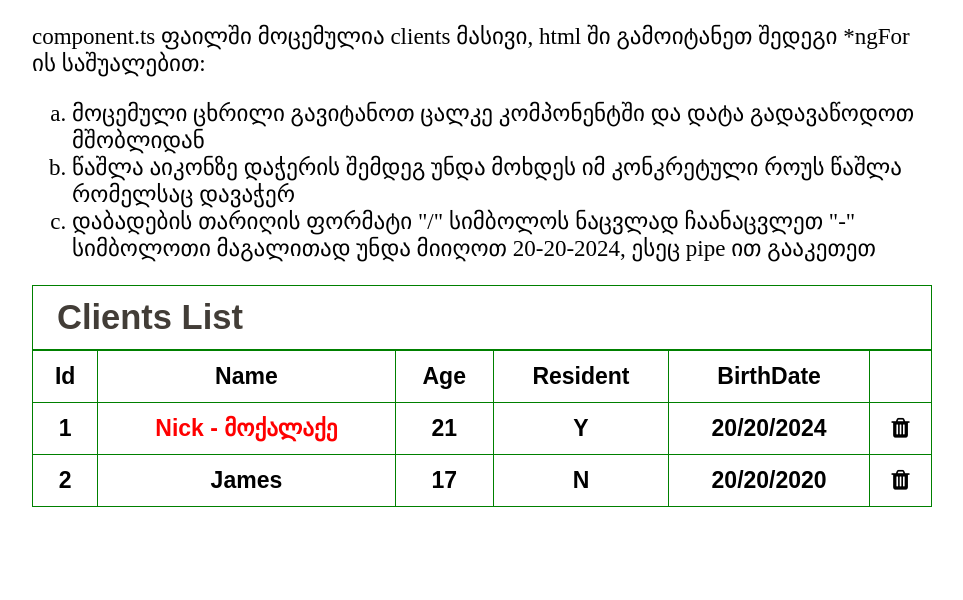
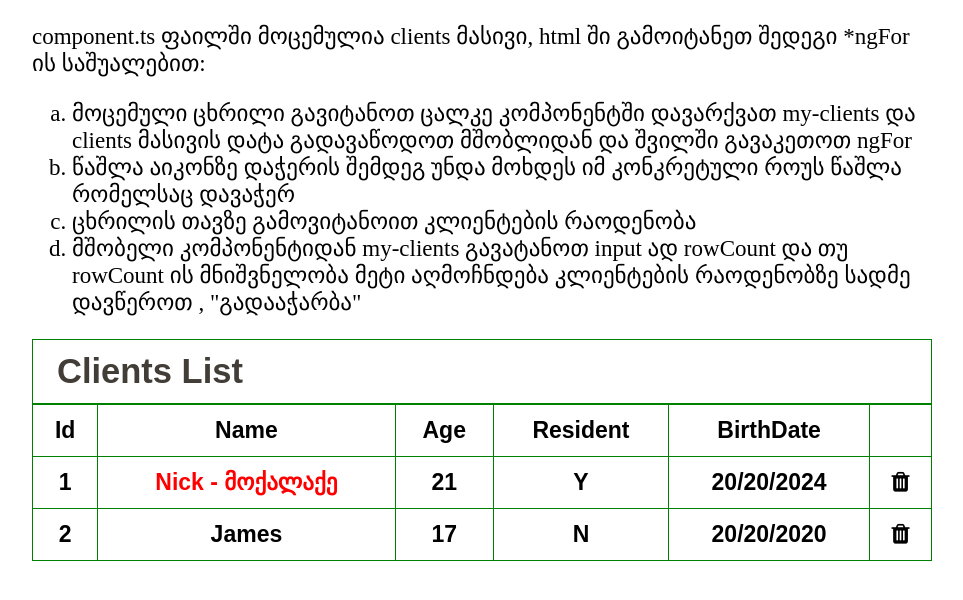
Before and after one commit to gptskialadze/bog-training, an Angular app: page / in a window 1280 px wide. Shown: the top 600 px of the page, without its empty margins (158-1121 px from the left). Built offline with nearby package versions, Linux system fonts and the light colour scheme.

Commit message:
Revise clients list with new features and structure
Updated the clients list display with new requirements including a separate component for clients, row deletion functionality, and client count display.

```diff
--- a/src/app/app.component.html
+++ b/src/app/app.component.html
@@ -3,9 +3,12 @@
  component.ts ფაილში მოცემულია clients მასივი, html ში გამოიტანეთ შედეგი *ngFor ის საშუალებით:
 </p>
 <ol type="a">
-    <li>მოცემული ცხრილი გავიტანოთ ცალკე კომპონენტში და დატა გადავაწოდოთ მშობლიდან</li>
+    <li>მოცემული ცხრილი გავიტანოთ ცალკე კომპონენტში დავარქვათ my-clients და clients მასივის დატა გადავაწოდოთ მშობლიდან და შვილში გავაკეთოთ ngFor</li>
     <li>წაშლა აიკონზე დაჭერის შემდეგ უნდა მოხდეს იმ კონკრეტული როუს წაშლა რომელსაც დავაჭერ</li>
-    <li>დაბადების თარიღის ფორმატი "/" სიმბოლოს ნაცვლად ჩაანაცვლეთ "-" სიმბოლოთი მაგალითად უნდა მიიღოთ 20-20-2024, ესეც pipe ით გააკეთეთ </li>
+    <li>ცხრილის თავზე გამოვიტანოით კლიენტების რაოდენობა</li>
+    <li>მშობელი კომპონენტიდან my-clients გავატანოთ input ად rowCount და თუ rowCount ის მნიშვნელობა მეტი აღმოჩნდება კლიენტების რაოდენობზე
+    სადმე დავწეროთ , "გადააჭარბა" </li>
+
 </ol>
 
 </div>
```
